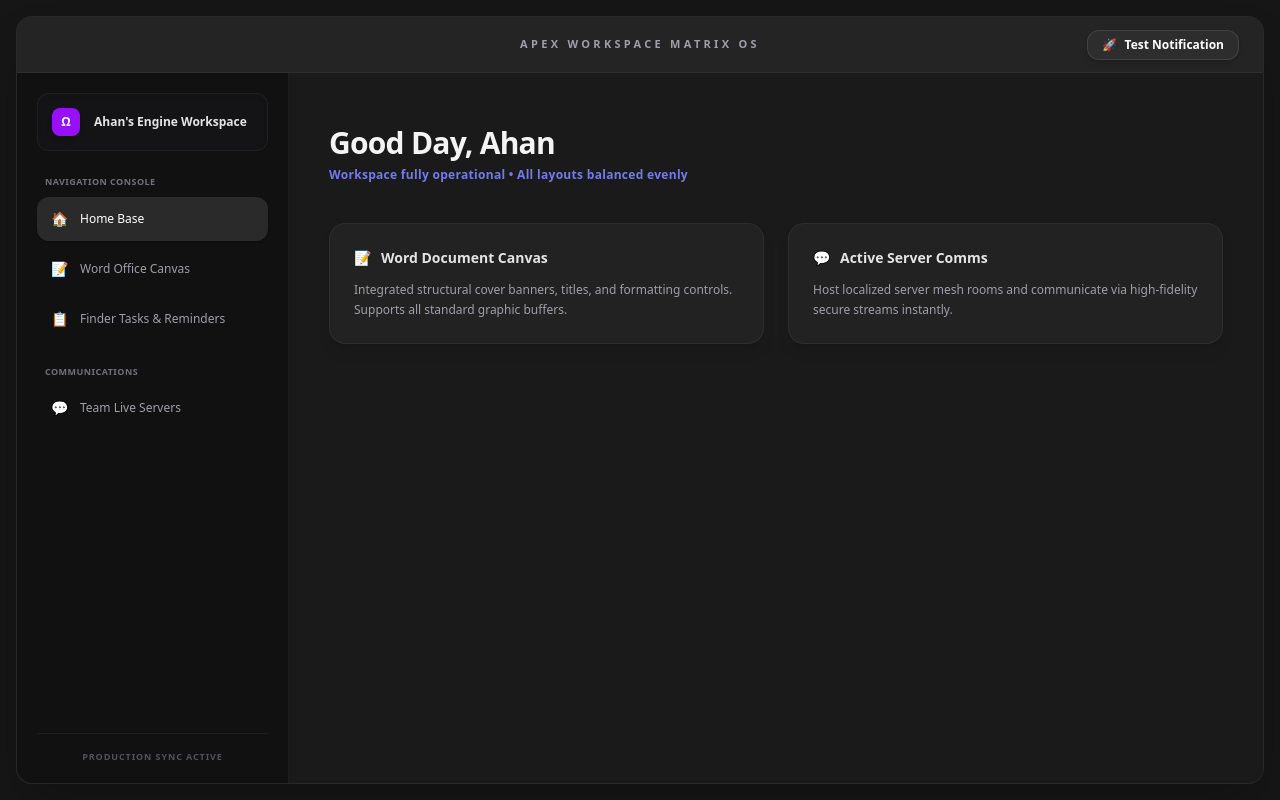
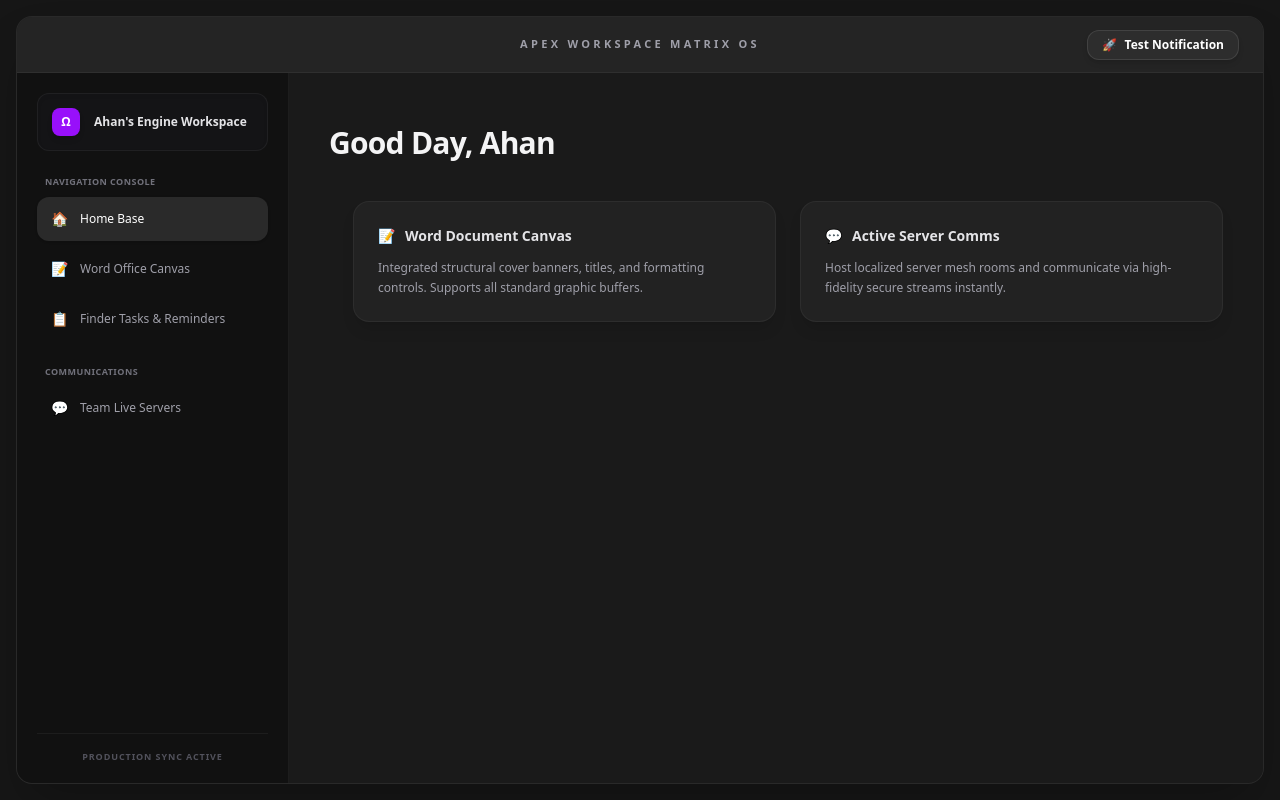
Before and after one commit to LegendaryKiddGamer/apexworkspace, an Electron app: page index.html in a window 1280 px wide. Drawn offline with nearby package versions, Linux system fonts and the light colour scheme; no server answers.

Commit message:
Refactor index.html for layout and code clarity
Removed a paragraph about workspace status and adjusted grid layout indentation. Added comments for better code organization.

```diff
--- a/index.html
+++ b/index.html
@@ -87,9 +87,8 @@
                 <div id="homeWorkspace" class="smooth-panel active-panel absolute inset-0 flex flex-col p-10 overflow-y-auto space-y-8">
                     <div class="pt-3 pb-2">
                         <h1 class="text-3xl font-bold text-zinc-100 tracking-tight">Good Day, Ahan</h1>
-                        <p class="text-xs text-indigo-400/90 mt-1.5 font-semibold tracking-wide">Workspace fully operational • All layouts balanced evenly</p>
                     </div>
-                    <div class="grid grid-cols-2 gap-6 max-w-5xl">
+                    <div class="grid grid-cols-2 gap-6 max-w-5xl ml-6">
                         <div class="p-6 bg-[#222222] border border-white/5 rounded-2xl shadow-lg flex flex-col space-y-3">
                             <div class="text-sm font-bold text-zinc-200 flex items-center space-x-2.5"><span>📝</span> <span>Word Document Canvas</span></div>
                             <div class="text-xs text-zinc-400 font-medium leading-relaxed">Integrated structural cover banners, titles, and formatting controls. Supports all standard graphic buffers.</div>
@@ -486,6 +485,7 @@
             saveOfficeSelection();
         }
 
+        // Color Management Helpers
         function rgbToHex(red, green, blue) {
             const toHex = (value) => Number(value).toString(16).padStart(2, '0');
             return `#${toHex(red)}${toHex(green)}${toHex(blue)}`;
@@ -558,6 +558,7 @@
             applyTextFormat('hiliteColor', hexValue);
         }
 
+        // File/Image Operations
         function createHiddenImagePicker(acceptMultiple = false) {
             const picker = document.createElement('input');
             picker.type = 'file';
@@ -609,6 +610,7 @@
             picker.click();
         }
 
+        // Document Management
         function captureDocumentStateFromDom(tabId) {
             const titleInput = document.getElementById('currentDocumentTitleDisplay');
             const canvas = document.getElementById('officeContentCanvas');
@@ -619,6 +621,7 @@
             };
         }
 
+        // Engine State Setters
         function applyDocumentState(tabId) {
             if (!documentState[tabId]) {
                 documentState[tabId] = defaultDocumentState(tabId);
@@ -644,6 +647,7 @@
             writeStoredJson(documentStateKey, documentState);
         }
 
+        // Task & Reminder State Containers
         function getReminderBucket(directoryName = activeReminderDirectory) {
             if (!reminderState[directoryName]) {
                 reminderState[directoryName] = [];
```
